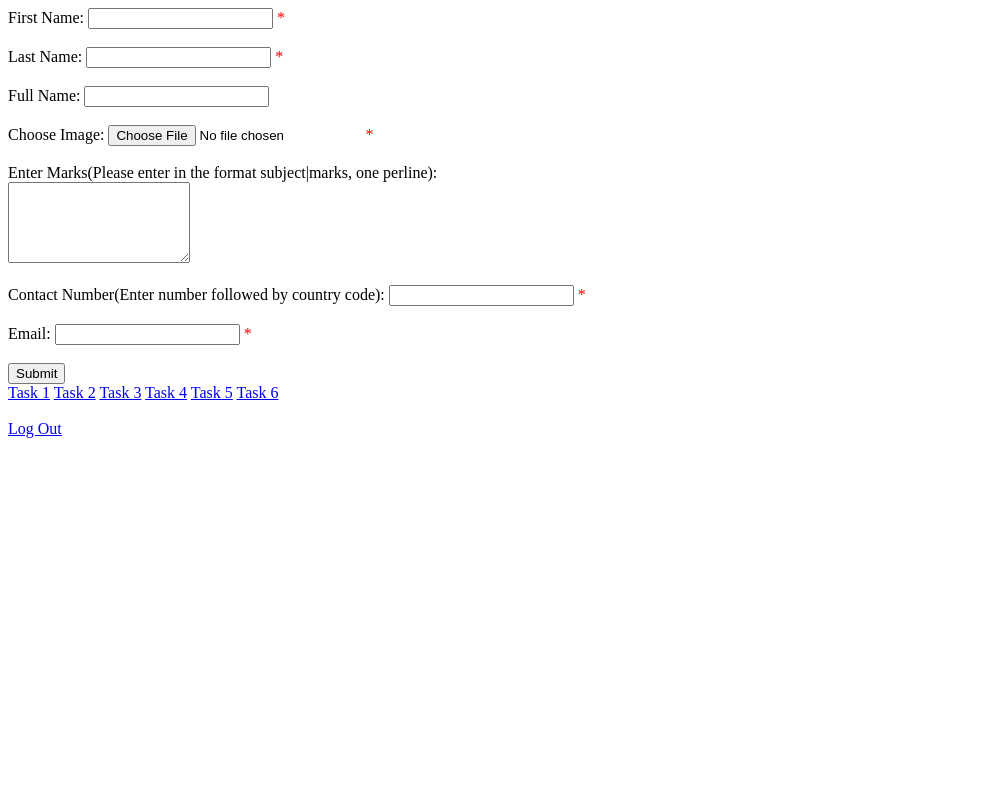
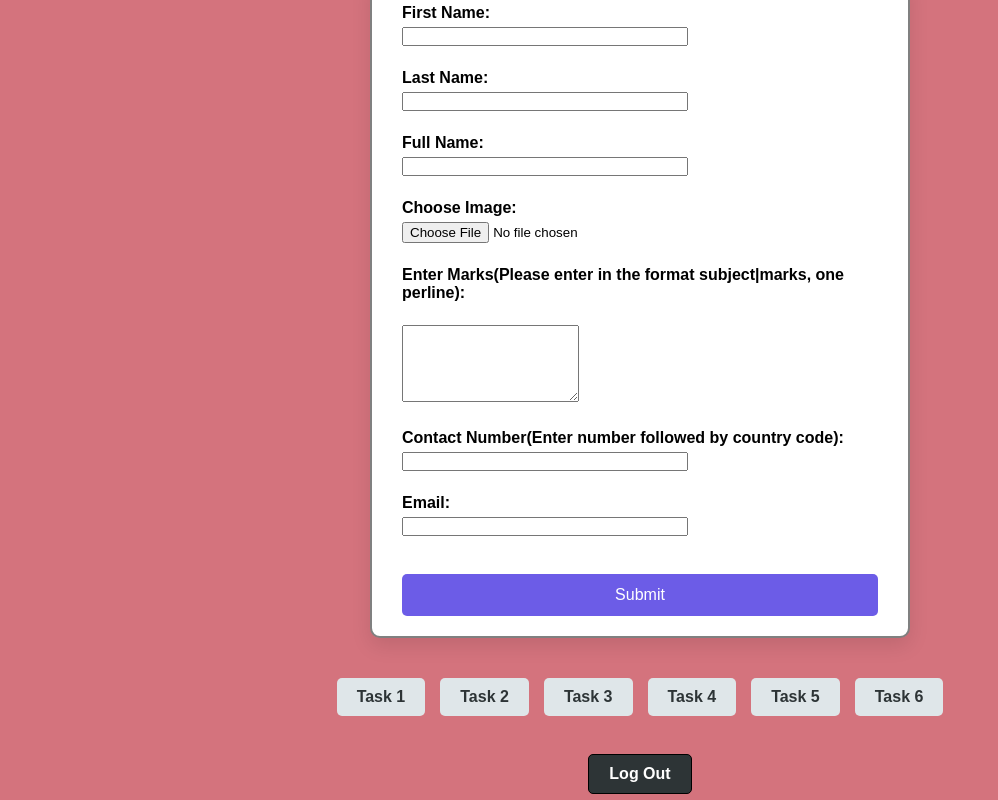
Before and after one commit to GarvitaSakhrani/PHP-MYSQL, a PHP site: page / in a window 1280 px wide. Shown: the whole page, without its empty margins (0-998 px from the left). Run offline with PHP 8.4, Linux system fonts and the light colour scheme; the visitor is signed in with stand-in values (Sample User, id 1); data that the repository does not hold is empty.

Commit message:
Fres-104-Task: Applied changes in validation.

```diff
--- a/css/style.css
+++ b/css/style.css
@@ -1,18 +1,118 @@
-*{
-  margin:0;
-  padding:0;
-  box-sizing:border-box;
+* {
+  margin: 0;
+  padding: 0;
+  box-sizing: border-box;
+  font-family: sans-serif;
 }
-.container{
-  max-width:1440px;
-  margin:0 auto;
-  padding: 0 15px;
+body {
+  background-color: #d4737d;
+  height: 100vh;
+  display: flex;
+  flex-direction: column;
+  align-items: center;
+  justify-content: center;
+}
+h1{
+  text-align: center;
+  margin-bottom: 20px;
+}
+#form,.login-form{
+  width: 540px;
+  padding: 20px 30px;
+  border: 2px solid grey;
+  background-color: white;
+  border-radius: 10px;
+  box-shadow: 0 8px 20px rgba(0, 0, 0, 0.1);
+  margin-bottom: 20px;
+}
+#form label,.login-form label {
+  display: block;
+  font-weight: 600;
+  margin: 5px 0;
+  color: black;
+}
+#form input[type="text"], #form input[type="password"],#form input[type="email"],#form input[type="tel"]{
+  width: 60%;
+}
+input[type="submit"] {
+  margin-top: 20px;
+  width:100%;
+  background-color: #6c5ce7;
+  color: white;
+  padding: 12px 25px;
+  border: none;
+  border-radius: 5px;
+  font-size: 16px;
+  cursor: pointer;
+}
+input[type="submit"]:hover {
+  background-color: #5a4ecb;
+}
+.submit-wrapper {
+  display: flex;
+  justify-content: center;
+}
+.btn {
+  padding: 10px 20px;
+  margin-bottom: 30px;
+  border: 2px solid transparent;
+  background-color: #2d3436;
+  border-radius: 5px;
+  color: #fff;
+  font-weight: bold;
+  text-decoration: none;
+  cursor: pointer;
+}
+.navigation {
+  display: flex;
+  gap: 15px;
+  margin: 20px 0;
+  flex-wrap: wrap;
+  justify-content: center;
+}
+.navigation a {
+  background-color: #dfe6e9;
+  padding: 10px 20px;
+  border-radius: 5px;
+  color: #2d3436;
+  text-decoration: none;
+  font-weight: bold;
+}
+.navigation a:hover {
+  background-color: #b2bec3;
+}
+.login-form {
+  width: 350px;
+  margin-bottom: 0;
+  display: flex;
+  flex-direction: column;
+  align-items: center;
+  gap: 15px;
+}
+.static-wrapper{
+  position:relative;
+  display:flex;
+  align-items: center;
+}
+.static{
+  position:absolute;
+  left:10px;
+  font-size:13px;
+}
+.static-wrapper input[type="text"]{
+ padding-left: 40px;
 }
 .wrapper{
   display: flex;
 }
+.heading{
+  margin-bottom: 15px;
+}
 .error{
   color:red;
+}
+.error_login{
+  color:white;
 }
 .success{
   color:green;
--- a/js/index.js
+++ b/js/index.js
@@ -1,8 +1,87 @@
-$(document).ready(function(){
-  $('#fname, #lname').keyup(function(){
-  var fname = $('#fname').val();
-  var lname = $('#lname').val();
-  var fullname = fname + " " + lname;
-  $('#fullname').val(fullname);
+$(document).ready(function() {
+  $('#fname').on('input', function () {
+    const val = $(this).val().trim();
+    if (val === "") {
+      showError('#fname', 'First Name is required.');
+    }
+    else if (!/^[a-zA-Z ]+$/.test(val)) {
+        showError('#fname', 'Only alphabets allowed.');
+    }
+    else {
+        clearError('#fname');
+    }
   });
+  $('#lname').on('input', function () {
+    const val = $(this).val().trim();
+    if (val === "") {
+      showError('#lname', 'Last Name is required.');
+    }
+    else if (!/^[a-zA-Z ]+$/.test(val)) {
+      showError('#lname', 'Only alphabets allowed.');
+    }
+    else {
+      clearError('#lname');
+    }
   });
+  $('#fname, #lname').keyup(function() {
+    var fname = $('#fname').val();
+    var lname = $('#lname').val();
+    var fullname = fname + " " + lname;
+    $('#fullname').val(fullname);
+  });
+  $('#contact').on('input', function () {
+    const val = $(this).val().trim();
+    if (val === "") {
+      showError('#contact', 'Contact Number is required.');
+    }
+    else if (!/^\+91[6-9]\d{9}$/.test(val)) {
+      showError('#contact', 'Only numeric 10 digit number is allowed.');
+    }
+    else {
+      clearError('#contact');
+    }
+  });
+  $('#email').on('input', function () {
+    const val = $(this).val().trim();
+    if (val === "") {
+      showError('#email', 'Email is required.');
+    }
+    else if (!/^[a-zA-Z0-9+_.-]+@[a-zA-Z0-9.-]+$/.test(val)) {
+      showError('#email', 'Invalid email format.');
+    }
+    else {
+      clearError('#email');
+    }
+  });
+  $('#result').on('input', function () {
+    const lines = $(this).val().trim().split('\n');
+    let isValid = true;
+    for (let line of lines) {
+      const parts = line.split('|');
+      if (parts.length !== 2 || !/^[a-zA-Z ]+$/.test(parts[0].trim()) || isNaN(parts[1].trim())) {
+        isValid = false;
+        break;
+      }
+    }
+    if (!isValid) {
+      showError('#result', 'Format: Subject | Marks (e.g. Math | 90)');
+    }
+    else {
+      clearError('#result');
+    }
+  });
+  function showError(selector, message) {
+    let el = $(selector).next('.error');
+    if (el.length === 0) {
+      $(selector).after('<span class="error"></span>');
+      el = $(selector).next('.error');
+    }
+    el.text(message);
+  }
+  function clearError(selector) {
+    let el = $(selector).next('.error');
+    if (el.length > 0) {
+      el.text('');
+    }
+  }
+});
--- a/sendEmail.php
+++ b/sendEmail.php
@@ -27,7 +27,7 @@ class SendEmail{
           $this->mail->isSMTP();
           $this->mail->Host       = 'smtp.gmail.com';
           $this->mail->SMTPAuth   = true;
-          $this->mail->Username   = 'testing3846@gmail.com';
+          $this->mail->Username   = 'testing3846@gmail.com';                     +
           $this->mail->Password   = 'qekx okbf ityf cwkv';
           $this->mail->SMTPSecure = PHPMailer::ENCRYPTION_STARTTLS;
           $this->mail->Port       = 587;
@@ -41,7 +41,7 @@ class SendEmail{
           $this->mail->isHTML(true);
           $this->mail->Subject = 'Password Reset';
           $this->mail->Body    = '<p>Click on the below link to reset your password.</p><br>
-                                    <a href="http://example.com/resetPassword.php?email=' . $this->email . '">Password Reset Link</a>';
+                                    <a href="http://PHP-MYSQL.com/resetPassword.php?email=' . $this->email . '">Password Reset Link</a>';
           $this->mail->send();
           echo '<div class="success">Mail has been sent.</div>';
           header('Location: ./login.php');
--- a/task6.php
+++ b/task6.php
@@ -6,44 +6,41 @@
   <meta charset="UTF-8">
   <meta name="viewport" content="width=device-width, initial-scale=1.0">
   <title>Form</title>
+  <link rel="stylesheet" href="./css/style.css">
   <!-- link for embedding jquery -->
   <script src="https://ajax.googleapis.com/ajax/libs/jquery/3.7.1/jquery.min.js"></script>
   <script src="./js/index.js"></script>
-  <!-- css to display error message -->
-  <style>
-    .error {color: #FF0000;}
-  </style>
 </head>
 <body>
 <!-- embedding php script for checking the validity of form -->
 <?php require 'form-validation.php';?>
 <!-- Form to input First Name, Last Name and display Full Name -->
-<form method="post" action="<?php echo htmlspecialchars($_SERVER["PHP_SELF"]) . "?q=6";?>" enctype="multipart/form-data">
+<form id="form" method="post" action="<?php echo htmlspecialchars($_SERVER["PHP_SELF"]) . "?q=6";?>" enctype="multipart/form-data">
   <label for="fname">First Name:</label>
   <input type="text" id="fname" name="fname">
-  <span class="error">* <?php echo $input->fnameErr;?></span>
+  <span class="error"><?php echo $input->fnameErr;?></span>
   <br><br>
   <label for="lname">Last Name:</label>
   <input type="text" id="lname" name="lname">
-  <span class="error">* <?php echo $input->lnameErr;?></span>
+  <span class="error"><?php echo $input->lnameErr;?></span>
   <br><br>
   <label for="fullname">Full Name:</label>
   <input type="text" id="fullname" name="fullname" readonly>
   <br><br>
   <label for="image">Choose Image:</label>
   <input type="file" name="image" id="image">
-  <span class="error">* <?php echo $input->imageErr;?></span>
+  <span class="error"><?php echo $input->imageErr;?></span>
   <br><br>
   <label for="result">Enter Marks(Please enter in the format subject|marks, one perline):</label><br>
   <textarea name="result" rows="5" cols="20"></textarea>
   <br><br>
   <label for="contact">Contact Number(Enter number followed by country code):</label>
   <input type="text" name="contact">
-  <span class="error">* <?php echo $input->contactErr;?></span>
+  <span class="error"><?php echo $input->contactErr;?></span>
   <br><br>
   <label for="email">Email:</label>
   <input type="text" name="email">
-  <span class="error">* <?php echo $input->emailErr;?></span>
+  <span class="error"><?php echo $input->emailErr;?></span>
   <br><br>
   <input type="submit" value="Submit">
   <br>
```
Also changed, not shown: dataInput.php (+9 -12 lines), forgotPassword.php (+5 -2 lines), login.php (+14 -16 lines), registration.php (+6 -11 lines), resetPassword.php (+5 -2 lines), task1.php (+4 -7 lines), task2.php (+5 -8 lines), task3.php (+5 -8 lines), task4.php (+6 -9 lines), task5.php (+7 -10 lines).
